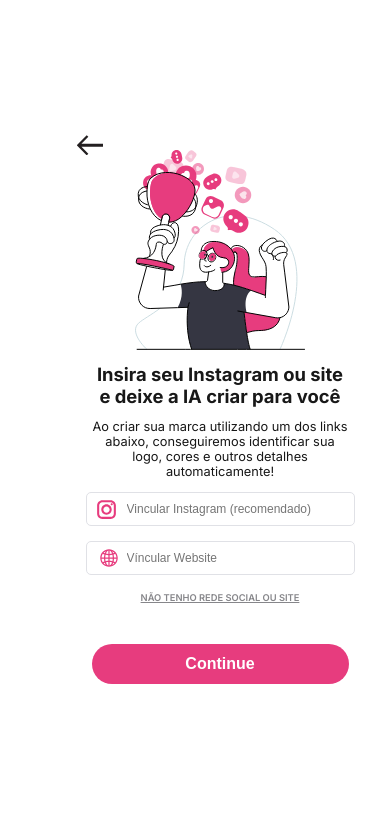
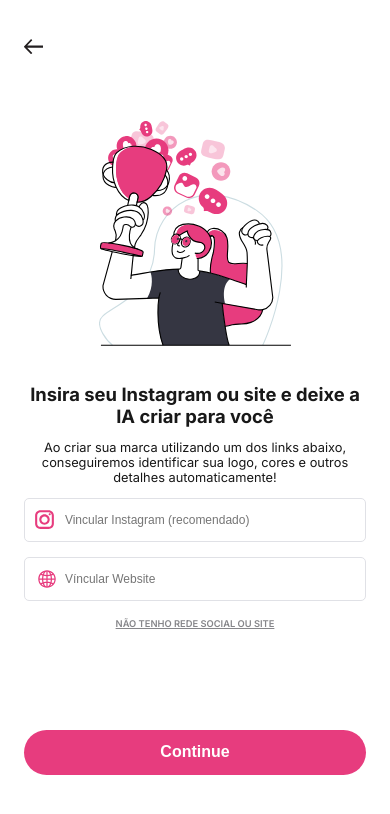
Before and after one commit to ThiagoElias20/BestContentAI-Desafio-Frontend, a Vue app: page / in a window 390 px wide. Shown: the top 814 px of the page. Built offline with nearby package versions, Linux system fonts and the light colour scheme.

Commit message:
Responsividade da PaginaInicial

```diff
--- a/src/views/PaginaInicial.vue
+++ b/src/views/PaginaInicial.vue
@@ -92,7 +92,6 @@
     .paginaInicial main .seta {
         position: absolute;
         top: 10px;
-        left: 10px;
     }
     .paginaInicial main .seta img {
         height: 20px;
@@ -181,4 +180,34 @@
         font-weight: 600;
         color: #86868a;
     }
+
+    @media (max-width: 668px) {
+        .paginaInicial {
+            margin: 0 4vw 0 4vw;
+        }
+        .paginaInicial main {
+            height: 95%;
+        }
+        .paginaInicial main .seta img {
+            height: 15px;
+        }
+        .paginaInicial main .inputCard {
+            padding: 50px 0 0 0;
+            height: inherit;
+        }
+        .paginaInicial main .inputCard img {
+            height: 225px;
+            margin-bottom: 25px;
+        }
+        .paginaInicial main .inputCard .inputs input {
+            height: 40px;
+            width: 87%;
+        }
+        .paginaInicial main .inputCard .inputs button {
+            height: 45px;
+        }
+        .paginaInicial main .inputCard .inputs a {
+            margin-bottom: 100px;
+        }
+    }
 </style>
```
